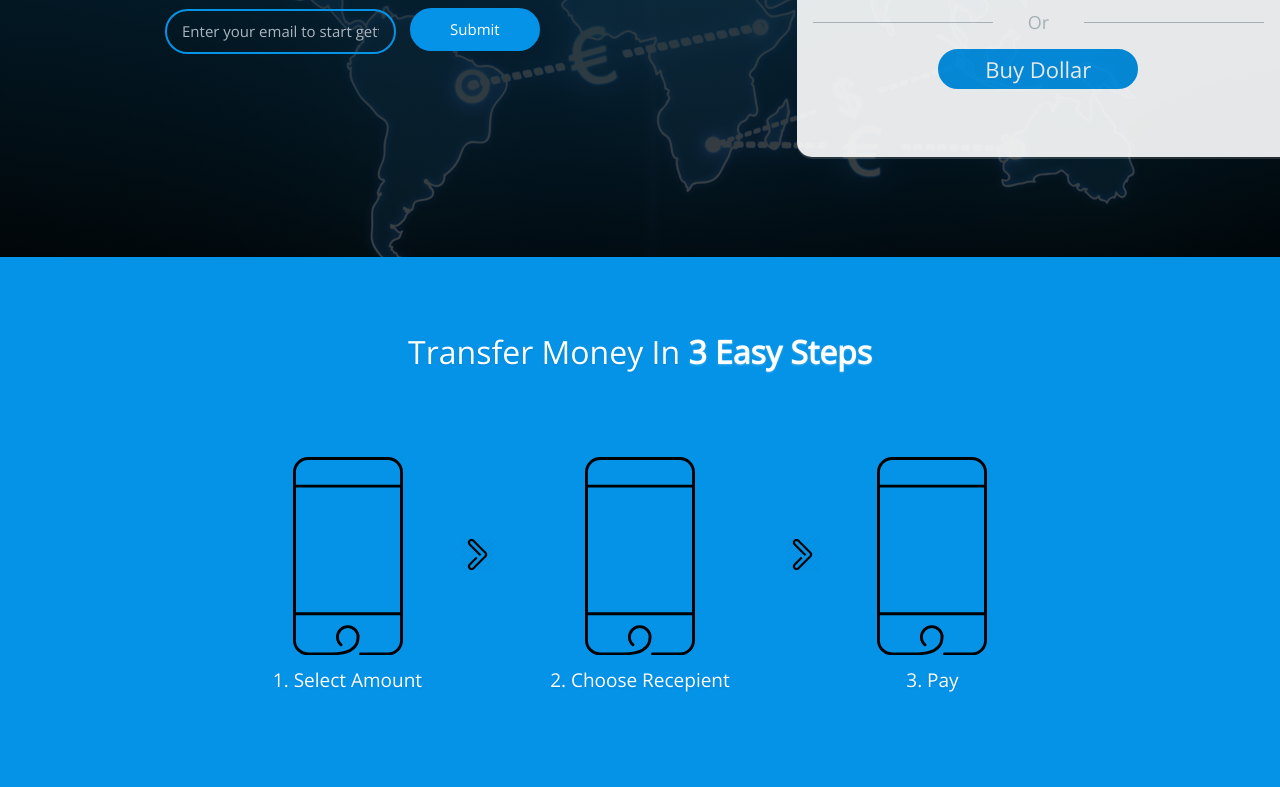
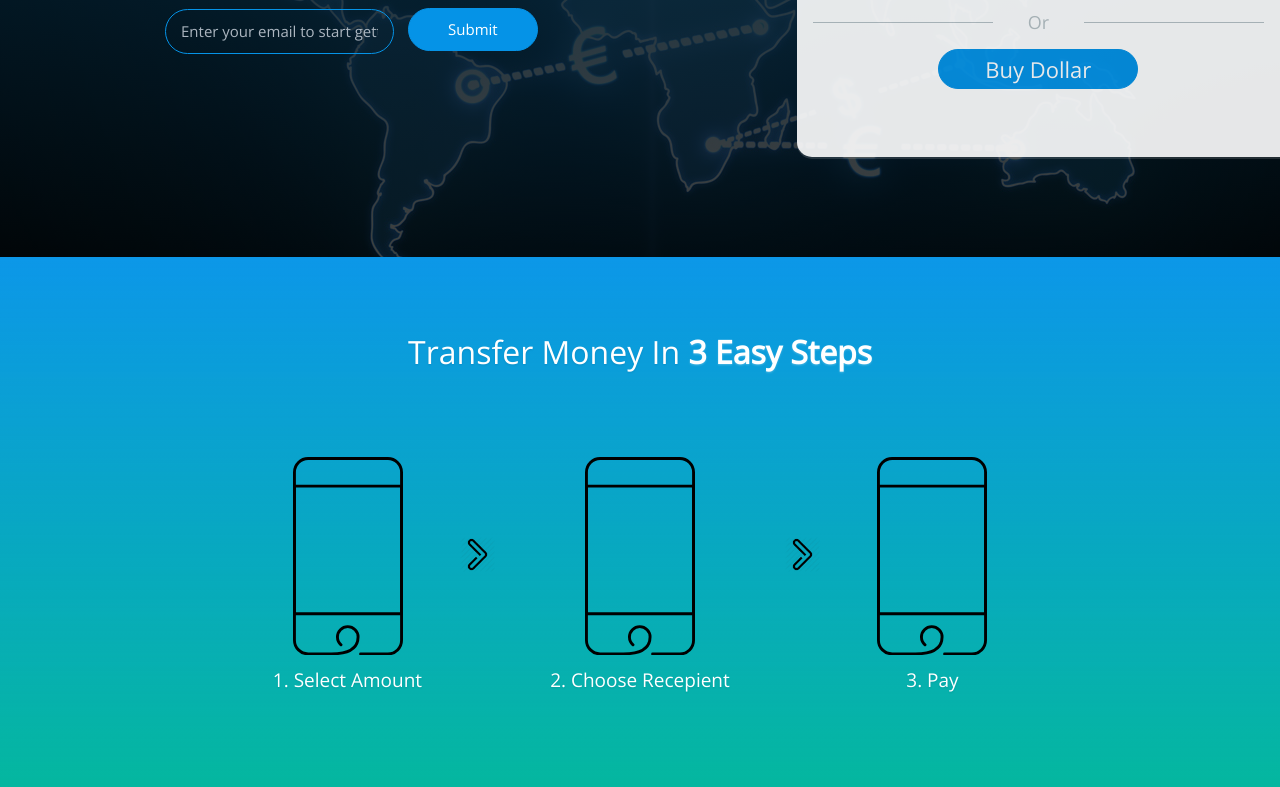
Before and after one commit to andela-mfalade/easy-wire, a website: page index.html in a window 1280 px wide. Shown: the part 403-1190 px from the top of the page. Drawn offline with nearby package versions, Linux system fonts and the light colour scheme.

Commit message:
Add subtle gradient to how Easy waya works and footer

```diff
--- a/src/sass/components/_buttons.sass
+++ b/src/sass/components/_buttons.sass
@@ -30,7 +30,7 @@
     @include border-radius($easyButtonRadius)
     height: $easyButtonHeight
     color: $buttonColor!important
-    border: 2px solid $buttonColor
+    border: 1px solid $buttonColor
 
     &:hover
         background: $buttonColor
--- a/src/sass/components/_forms.sass
+++ b/src/sass/components/_forms.sass
@@ -5,8 +5,8 @@
 
 .blue
     @extend .ghostForm
-    border: 2px solid #0593E7
+    border: 1px solid #0593E7
 
 .white
     @extend .ghostForm
-    border: 2px solid #FFFFFF
+    border: 1px solid #FFFFFF
--- a/src/sass/layout/_footer.sass
+++ b/src/sass/layout/_footer.sass
@@ -1,7 +1,7 @@
 @import abstracts/_variables
 
 footer
-    background: linear-gradient($easyDeepBlue, $easyDeepBlue)
+    background: linear-gradient(rgba(1, 15, 26, 0.93), $easyDeepBlue)
     border-top: 1px solid rgba(64, 74, 82, 0.48)
     padding-top: 80px
     padding-bottom: 50px
--- a/src/sass/pages/_home.sass
+++ b/src/sass/pages/_home.sass
@@ -63,7 +63,7 @@ body
 #howItWorks
     @extend .verticallyCenteredContainer
     @extend .largePadding
-    background: $easyBlue
+    background: linear-gradient(rgb(12, 151, 232), rgba(3, 224, 76, 0.5)), #0593E7
     color: $easyWhite
     padding: 55px;
 
```
Also changed, not shown: public/css/base.css.
